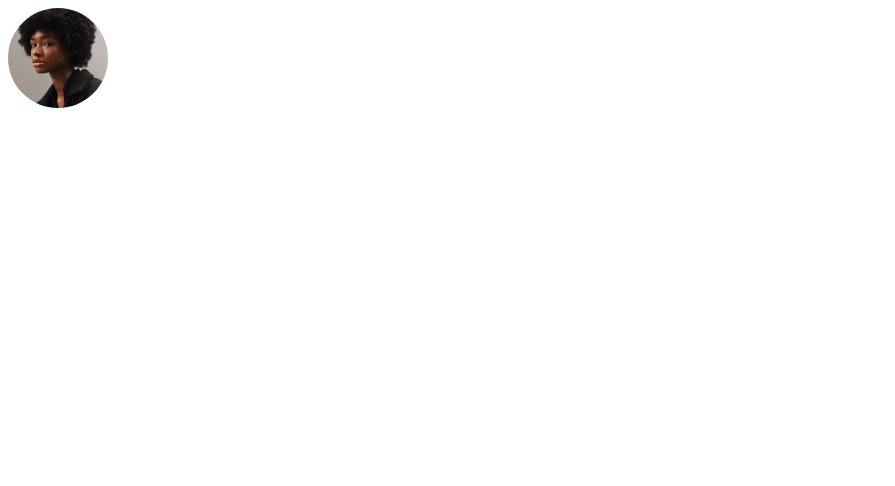
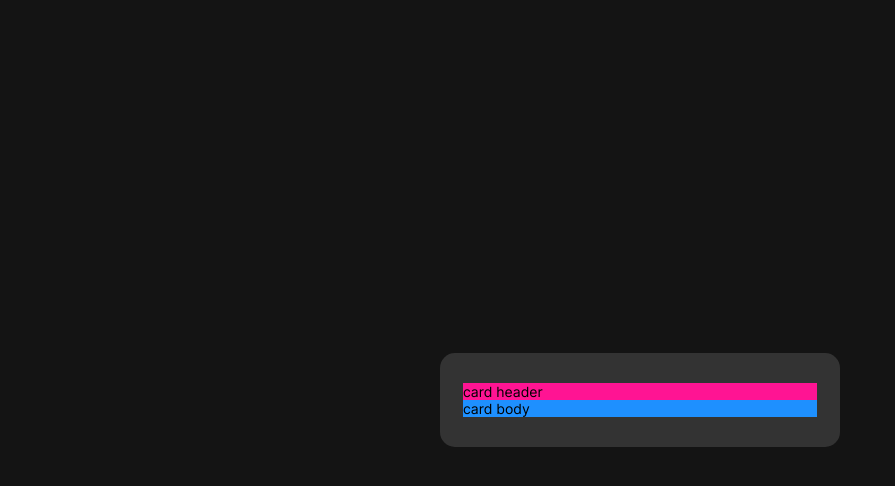
Before and after one commit to Lewis-mbui/frontendmentor-social-links-profile, a plain HTML site: page index.html in a window 1280 px wide. Shown: the whole page, without its empty margins (0-895 px from the left). Drawn offline with Linux system fonts and the light colour scheme.

Commit message:
Build card component

```diff
--- a/CSS/styles.css
+++ b/CSS/styles.css
@@ -25,6 +25,7 @@ html {
 
 body {
   font-size: 1.4rem;
+  margin: 0;
   font-family: Inter, Arial, Helvetica, sans-serif;
 }
 
@@ -68,3 +69,32 @@ body {
   object-fit: cover;
   object-position: center;
 }
+
+/* Cards */
+.container {
+  background: var(--color-page);
+  width: 100%;
+  min-height: 100vh;
+  padding: 3rem;
+  display: flex;
+  justify-content: center;
+}
+
+.card {
+  align-self: flex-start;
+  width: 100%;
+  max-width: 40rem;
+  border-radius: 15px;
+  overflow: hidden;
+  padding: 3rem 2.3rem;
+}
+
+.card--grey {
+  background: var(--color-grey);
+}
+
+@media screen and (min-width: 768px) {
+  .card {
+    margin: auto;
+  }
+}
--- a/index.html
+++ b/index.html
@@ -7,8 +7,15 @@
     <link rel="stylesheet" href="CSS/styles.css" />
   </head>
   <body>
-    <div class="avatar">
-      <img class="avatar__pic" src="assets/images/avatar-jessica.jpeg" />
+    <div class="container">
+      <div class="card card--grey">
+        <div class="card__header" style="background-color: deeppink">
+          card header
+        </div>
+        <div class="card__body" style="background-color: dodgerblue">
+          card body
+        </div>
+      </div>
     </div>
   </body>
 </html>
```
Also changed, not shown: components/cards.html (added, +4 -0 lines).
